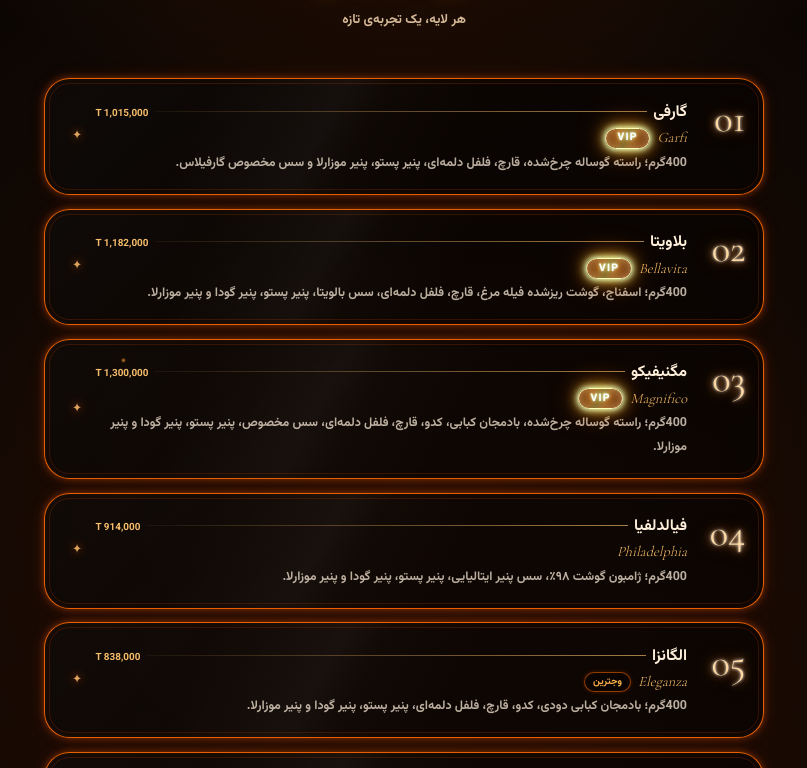
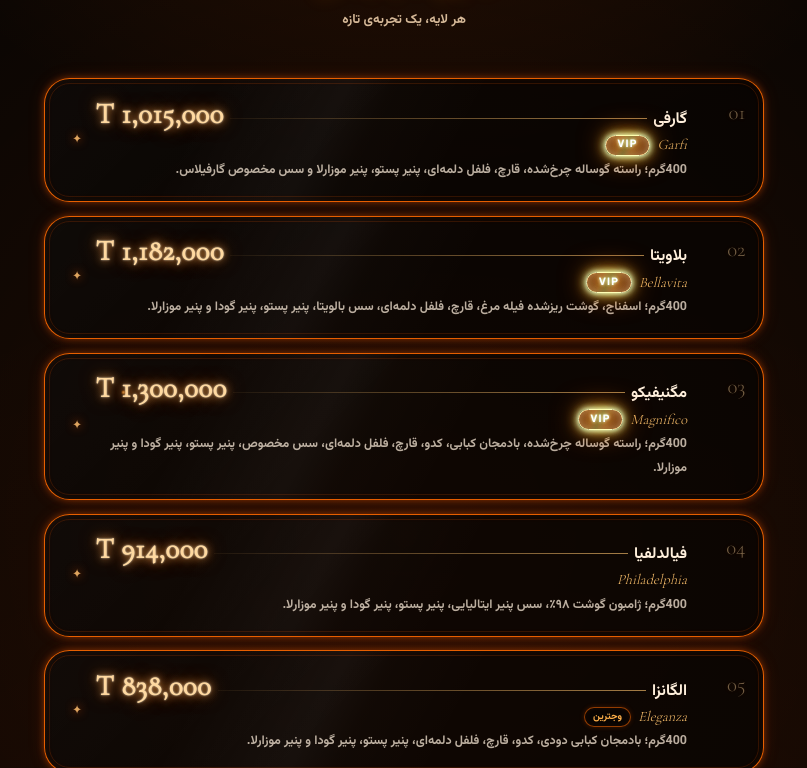
Before and after one commit to mahmoodknds/Garfilas, a Next.js app: page / in a window 1280 px wide. Shown: the part 1132-1900 px from the top of the page, without its empty margins (236-1043 px from the left). Built offline with nearby package versions, Linux system fonts and the light colour scheme.

Commit message:
style(menu): highlight prices and de-emphasize item numbers

```diff
--- a/components/sections/Menu/MenuSection.module.css
+++ b/components/sections/Menu/MenuSection.module.css
@@ -55,12 +55,12 @@
 .menuList { display: grid; gap: .85rem; list-style: none; margin: .35rem 0 0; padding: 0; }
 .item { --item-index: 0; position: relative; display: grid; grid-template-columns: 2.15rem minmax(0,1fr) 1rem; align-items: center; gap: .65rem; min-width: 0; padding: 1rem .8rem; overflow: hidden; border: 1px solid rgba(255,106,0,.9); border-radius: 1.35rem; outline: 1px solid rgba(255,91,0,.16); outline-offset: -6px; background: linear-gradient(135deg, rgba(255,255,255,.025), rgba(255,255,255,0) 45%), rgba(7,5,4,.72); box-shadow: 0 0 7px rgba(255,91,0,.42), 0 0 18px rgba(255,91,0,.12), inset 0 0 8px rgba(255,91,0,.08); animation: menu-enter .55s cubic-bezier(.2,.8,.2,1) both; animation-delay: calc(var(--item-index) * 65ms); }
  .item::before { content: ""; position: absolute; inset: 0; pointer-events: none; background: linear-gradient(118deg, transparent 22%, rgba(255,255,255,.055) 39%, rgba(255,236,200,.018) 45%, transparent 58%); opacity: .75; }
-.number { align-self: start; padding-top: .2rem; color: #ffd9a0; font: 500 2rem/.95 "Cormorant Garamond", Georgia, serif; direction: ltr; text-shadow: 0 0 3px #fff, 0 0 9px #ffb35c, 0 0 18px rgba(255,106,0,.55); }
+.number { align-self: start; padding-top: .2rem; color: rgba(255,217,160,.42); font: 400 1.15rem/1.2 "Cormorant Garamond", Georgia, serif; direction: ltr; text-shadow: 0 0 5px rgba(255,106,0,.12); }
 .details { min-width: 0; position: relative; }
 .nameLine { display: flex; align-items: baseline; gap: .4rem; min-width: 0; }
 .nameLine h3 { margin: 0; color: #fff0dc; font: 600 .88rem/1.8 var(--font-vazirmatn), sans-serif; white-space: normal; }
 .leader { flex: 1 1 auto; min-width: .25rem; height: 1px; transform: translateY(-.25rem); background: linear-gradient(to left, rgba(246,189,106,.65), rgba(246,189,106,.06)); }
-.price { flex: 0 0 auto; color: #f6bd6a; font: 500 .62rem/1.6 var(--font-vazirmatn), sans-serif; white-space: nowrap; }
+.price { flex: 0 0 auto; color: #ffd9a0; font: 600 1.55rem/1.1 "Cormorant Garamond", Georgia, serif; letter-spacing: .015em; white-space: nowrap; text-shadow: 0 0 2px rgba(255,248,223,.8), 0 0 8px rgba(255,179,92,.9), 0 0 18px rgba(255,106,0,.52); }
 .meta { display: flex; flex-wrap: wrap; align-items: center; gap: .45rem; margin: .12rem 0 .2rem; }
 .italian { color: #f6bd6a; font: italic 500 .9rem/1.4 "Cormorant Garamond", Georgia, serif; }
  .tag { display:inline-flex;align-items:center;justify-content:center;padding:.03rem .5rem;border:1px solid rgba(255,106,0,.56);border-radius:999px;color:#ffb04a;background:rgba(7,5,4,.55);font:500 .61rem/1.7 var(--font-vazirmatn),sans-serif;box-shadow:0 0 5px rgba(255,91,0,.22),inset 0 0 6px rgba(255,91,0,.06); }
@@ -76,14 +76,16 @@
   .content { margin-top: -4rem; padding-inline: 1.25rem; }
   .header { padding-bottom: 1.4rem; }
   .item { padding: 1.15rem 1.1rem; grid-template-columns: 2.8rem minmax(0,1fr) 1.2rem; gap: .85rem; border-radius: 1.6rem; }
-  .number { font-size: 2.4rem; }
+  .number { font-size: 1.3rem; }
+  .price { font-size: 1.8rem; }
   .nameLine h3 { font-size: .98rem; }
   .description { font-size: .78rem; }
 }
 @media (max-width: 380px) {
   .content { padding-inline: .7rem; }
   .item { grid-template-columns: 1.8rem minmax(0,1fr) .65rem; gap: .45rem; padding: .85rem .6rem; }
-  .number { font-size: 1.65rem; }
+  .number { font-size: 1rem; }
+  .price { font-size: 1.35rem; }
   .nameLine { flex-wrap: wrap; gap: .1rem .4rem; }
   .leader { display: none; }
   .price { margin-inline-start: auto; }
```
